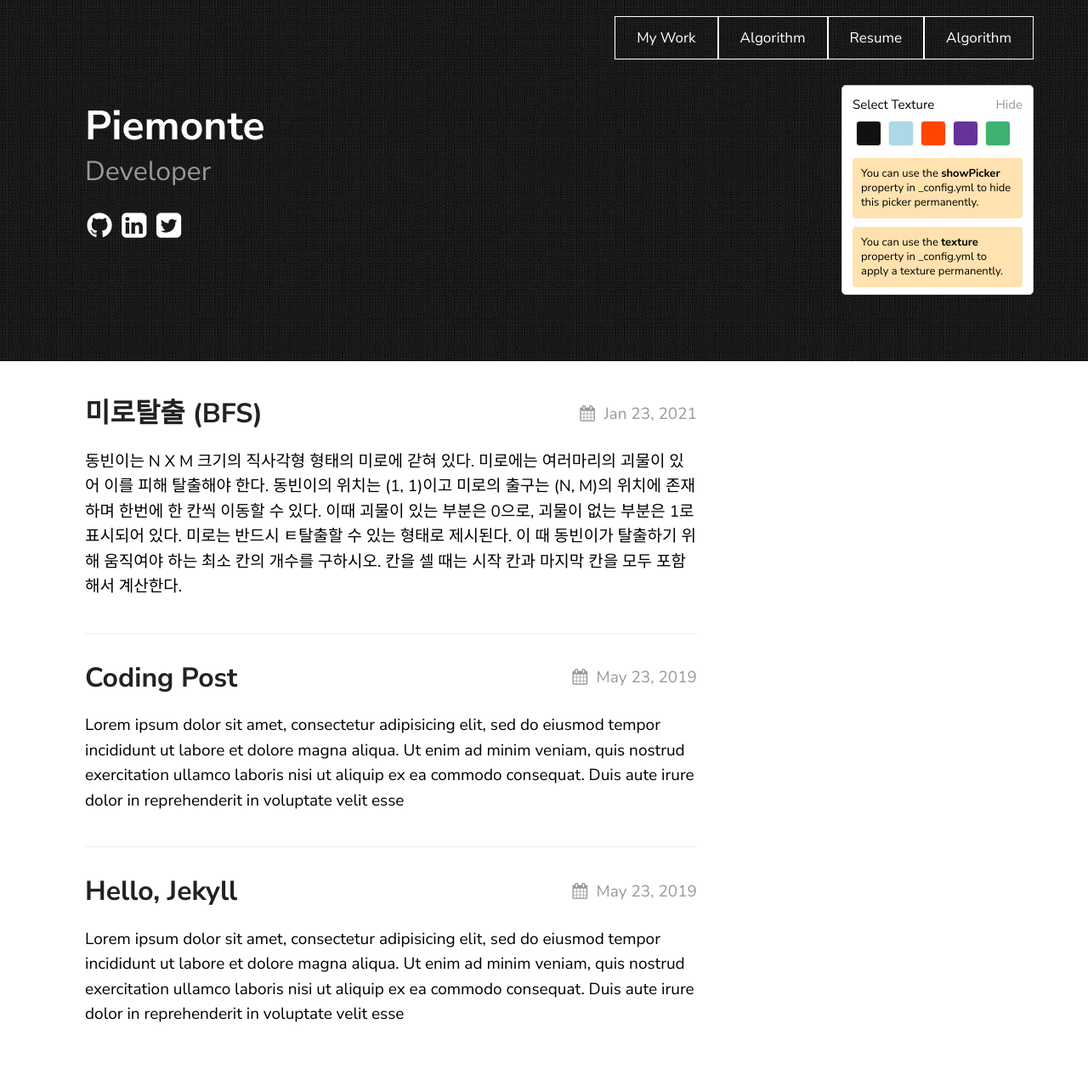
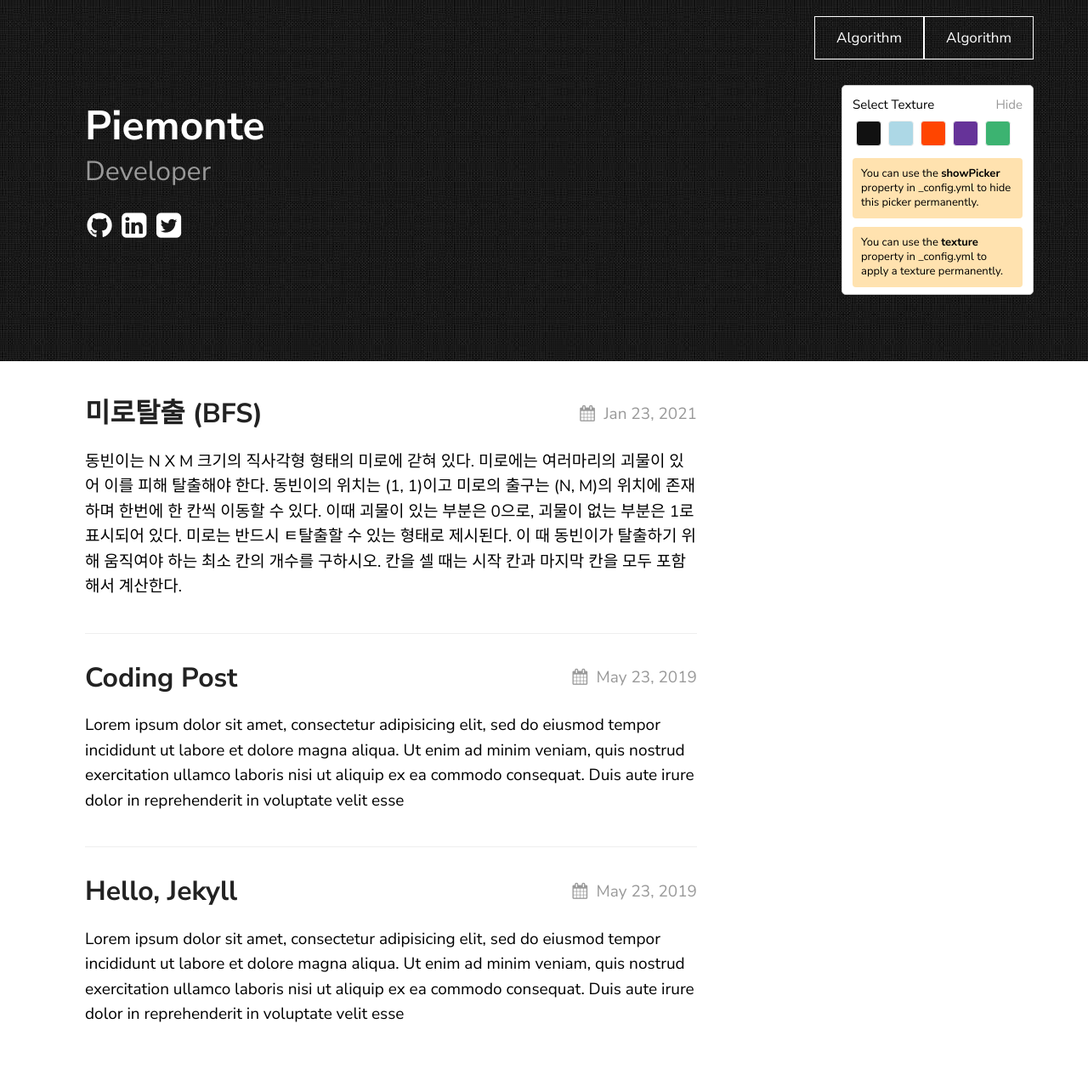
Before and after one commit to piemonte93/piemonte93.github.io, a Jekyll site: the page built from index.md, in a window 1280 px wide. Shown: the whole page at 85% size. Built offline with Jekyll 4.4.1, drawn with Linux system fonts in a browser that asks for light colours.

Commit message:
Update nav.html

```diff
--- a/_includes/nav.html
+++ b/_includes/nav.html
@@ -2,7 +2,6 @@
 <div class="navbar">
 	<ul>
 		{% for link in site.texture.navigation %}
-		<a href="{{ link.url | prepend:site.baseurl }}"><li {% if link.url == page.url %}class="active"{% endif %} >{{ link.title }}</li></a>
 		<a href="{https://piemonte93.github.io/posts/algo-post1}"><li {% if link.url == https://piemonte93.github.io/posts/algo-post1  %}class="active"{% endif %} >Algorithm</li></a>
 		{% endfor %}
 	</ul>
```
